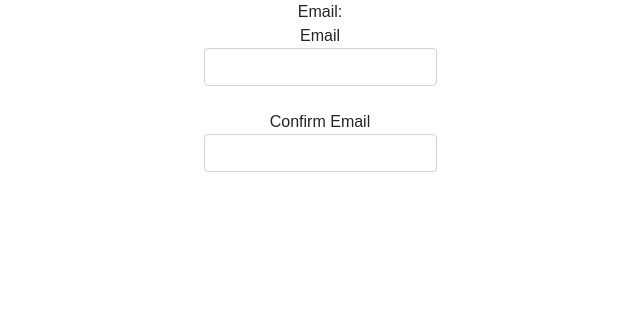
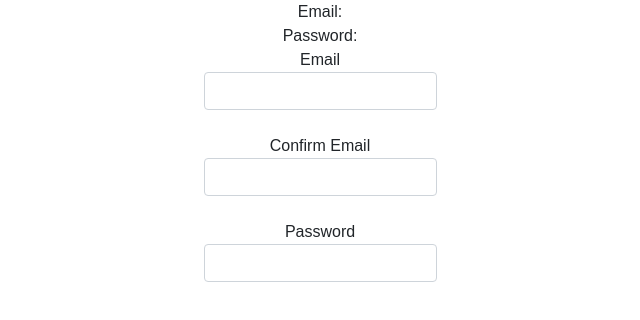
Before and after one commit to Rgstaub/thl_react, a React (Create React App) app: page / in a window 1280 px wide. Shown: the top 320 px of the page, without its empty margins (320-960 px from the left). Built offline with nearby package versions, Linux system fonts and the light colour scheme.

Commit message:
Added Password input subcomponent

```diff
--- a/src/components/NewUserForm.js
+++ b/src/components/NewUserForm.js
@@ -4,6 +4,7 @@ import React, { Component } from 'react';
 import './NewUserForm.css';
 import InputEmail from './subcomponents/InputEmail.js';
 import InputEmailConfirm from './subcomponents/InputEmailConfirm.js';
+import InputPassword from './subcomponents/InputPassword.js';
 
 
 class NewUserForm extends Component {
@@ -120,11 +121,16 @@ class NewUserForm extends Component {
     return (
       <div>
         Email: {this.state.email}
+        <br />
+        Password: {this.state.password}
         <InputEmail
           returnValue = {this.returnValue}
         />
         <InputEmailConfirm
           emailToMatch = {this.state.email}
+          returnValue = {this.returnValue}
+        />
+        <InputPassword
           returnValue = {this.returnValue}
         />
       </div>
--- /dev/null
+++ b/src/components/subcomponents/InputPassword.js
@@ -0,0 +1,56 @@
+import React, { Component } from 'react';
+
+class InputPassword extends Component {
+
+  constructor(props) {
+    super(props);
+
+    this.state = {
+      valid: null,
+      warning: ""
+    }
+  }
+
+  handleChange = (e) => {
+    if ( this.state.valid !== null ) {
+      this.validatePassword(e.target.value);
+    }
+  }
+
+  // Don't validate the input until after the first time it loses focus
+  handleBlur = (e) => {
+    if (this.state.valid === null) {
+      this.setState({ valid: false });
+      this.validatePassword(e.target.value);
+    }
+  }
+
+  validatePassword = (password) => {
+    // eslint-disable-next-line
+    const passwordRegex = new RegExp("^(?=.*[a-z])(?=.*[A-Z])(?=.*[0-9])(?=.{6,})");
+    if (passwordRegex.test(password)) {
+      this.setState({ valid: true, warning: '' })
+      this.props.returnValue('password', password)
+    }
+    else {
+      this.setState({ valid: false, warning: 'Password must be at least 6 characters long and include at least one number and one capital letter' })
+      this.props.returnValue('password', '')
+    }
+  }
+
+  render() {
+    return (
+      <div className="form-group">
+        <label htmlFor="emailInput">Password
+          <input type="password" name="password" id="passwordInput" className="form-control"
+            onBlur={this.handleBlur}
+            onChange={this.handleChange}
+          />
+        </label>
+        <div  id="passwordInputWarning" className="text-danger">{this.state.warning}</div>
+      </div>
+    )
+  }
+}
+
+export default InputPassword;
```
